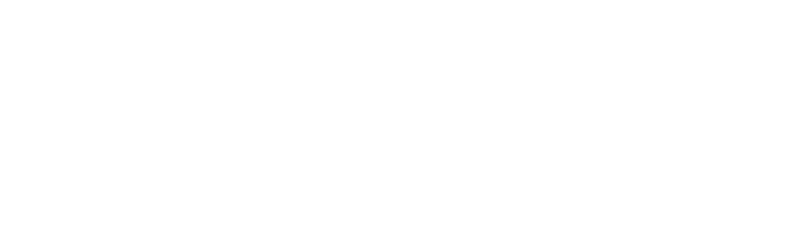
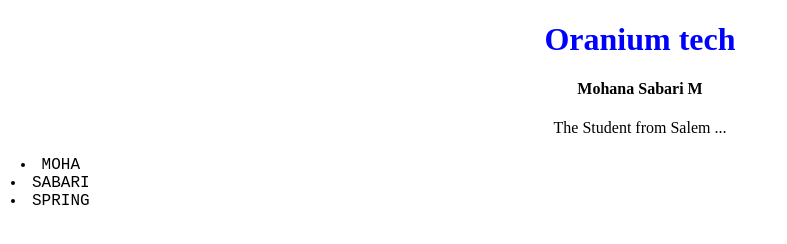
Before and after one commit to MOHANA-SABARI/TASK-1, a plain HTML site: page index.html in a window 1280 px wide. Shown: the whole page, without its empty margins (0-787 px from the left). Drawn offline with Linux system fonts and the light colour scheme.

Commit message:
Just Started

```diff
--- a/index.html
+++ b/index.html
@@ -4,8 +4,27 @@
     <meta charset="UTF-8">
     <meta name="viewport" content="width=device-width, initial-scale=1.0">
     <title>Document</title>
+    <link rel="stylesheet" href="style.css">
 </head>
 <body>
+    <h1>
+        Oranium tech
+    </h1>
+    <h4>Mohana Sabari M</h4>
+    <p>
+        The Student from Salem ...
+    </p>
 
+    <table>
+        <td>
+            <li>
+                Moha
+            </li>
+            <li>
+                Sabari
+            </li>
+            <li>Spring</li>
+        </td>
+    </table>
 </body>
 </html>
--- /dev/null
+++ b/style.css
@@ -0,0 +1,17 @@
+*{
+    color:rgb(0, 0, 0);
+    font :green;
+    text-decoration: aqua;
+    text-align: center;
+
+}
+h1{
+    color:blue;
+}
+li{
+    text-decoration: dodgerblue;
+    font-family:'Courier New', Courier, monospace;
+    text-align: center;
+    text-transform: uppercase;
+    text-shadow: 0cm;
+}
```
